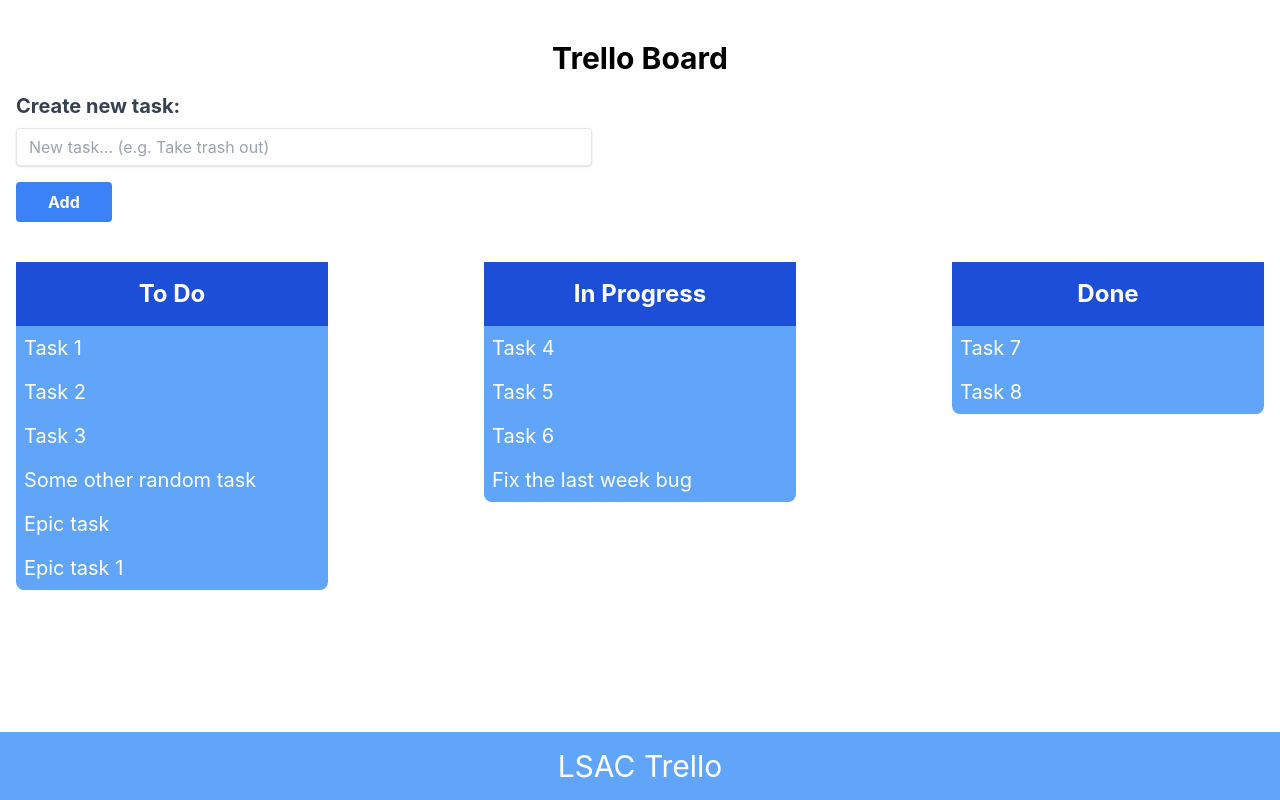
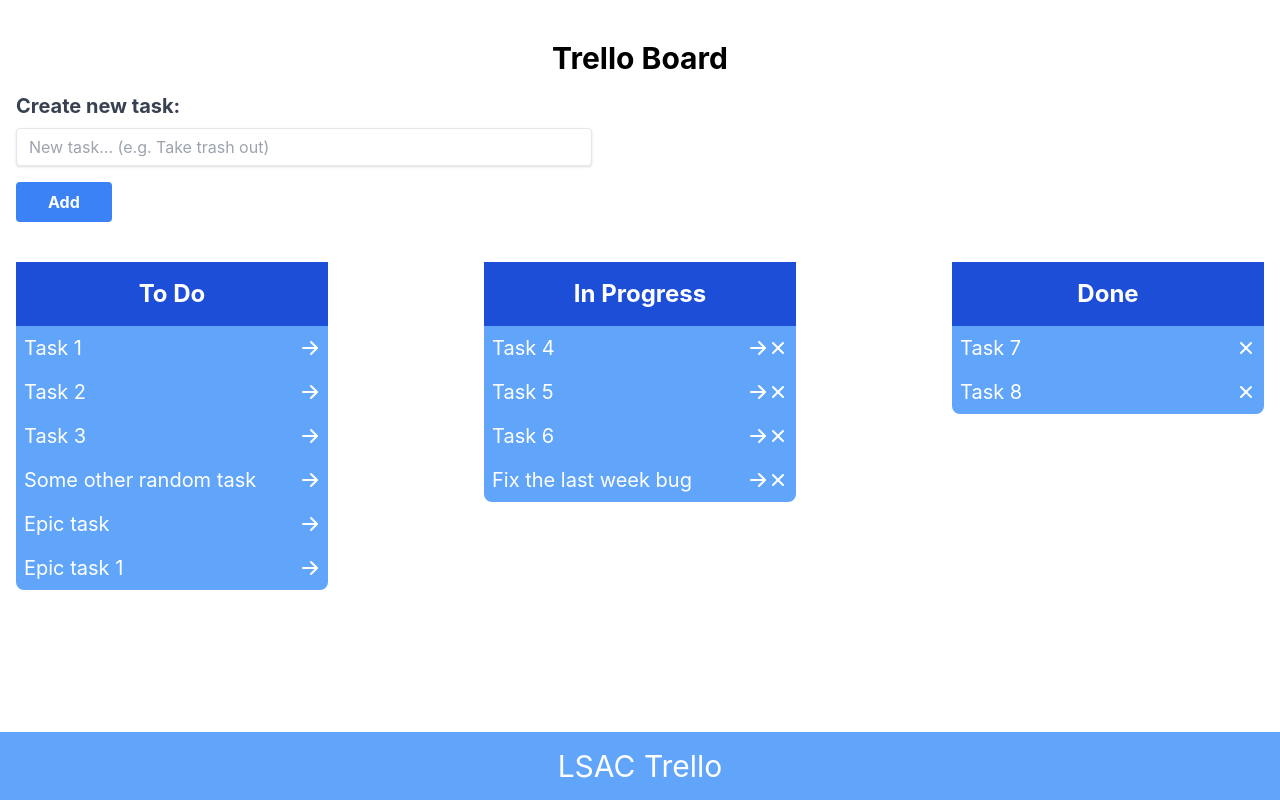
Before and after one commit to stefanp0pa/react-lsac-workshop, a React (Create React App) app: page / in a window 1280 px wide. Built offline with nearby package versions, Linux system fonts and the light colour scheme.

Commit message:
Add item upgrade and downgrade icons

```diff
--- a/package.json
+++ b/package.json
@@ -3,6 +3,7 @@
   "version": "0.1.0",
   "private": true,
   "dependencies": {
+    "@heroicons/react": "^1.0.5",
     "@testing-library/jest-dom": "^5.16.1",
     "@testing-library/react": "^12.1.2",
     "@testing-library/user-event": "^13.5.0",
--- a/src/atoms/Item/Item.js
+++ b/src/atoms/Item/Item.js
@@ -1,9 +1,25 @@
 import React from 'react';
+import { ArrowRightIcon, XIcon } from '@heroicons/react/solid';
 
 export default function Item(props) {
+
+    const handleItemDowngrade = () => {
+        console.log("[Item] Downgrading item: " + props.title);
+        props.handleItemDowngrade(props.title);
+    }
+
+    const handleItemUpgrade = () => {
+        console.log("[Item] Upgrading item: " + props.title);
+        props.handleItemUpgrade(props.title);
+    }
+
     return (
-        <div className="text-white text-xl p-2 truncate">
-            {props.title}
+        <div className="text-white text-xl p-2 truncate flex flex-row items-center justify-between">
+            <span>{props.title}</span>
+            <div className="flex flex-row">
+                {props.boardTitle !== "Done" ? <ArrowRightIcon className="h-5 w-5 text-white" onClick={handleItemUpgrade}/> : "" }
+                {props.boardTitle !== "To Do" ? <XIcon className="h-5 w-5 text-white" onClick={handleItemDowngrade}/> : "" }
+            </div>
         </div>
     );
 }
--- a/src/components/Board/Board.js
+++ b/src/components/Board/Board.js
@@ -3,6 +3,15 @@
 import BoardTitle from '../../atoms/BoardTitle/BoardTitle';
 
 export default function Board(props) {
+
+    const handleItemDowngrade = (title) => {
+        console.log("[Board] Downgrading item: " + title);
+    }
+
+    const handleItemUpgrade = (title) => {
+        console.log("[Board] Upgrading item: " + title);
+    }
+
     return (
         <div className="bg-blue-400 w-1/4 rounded-lg h-full">
             <div>
@@ -11,7 +20,7 @@
             <div>
                 {props.items.map((item, index) => {
                     return (
-                        <Item key={index} title={item} />
+                        <Item key={index} title={item} boardTitle = {props.title} handleItemDowngrade = {handleItemDowngrade} handleItemUpgrade = {handleItemUpgrade}/>
                     );
                 } )}
             </div>
```
Also changed, not shown: 1 other file (tests, documents, lock files or other folders).
